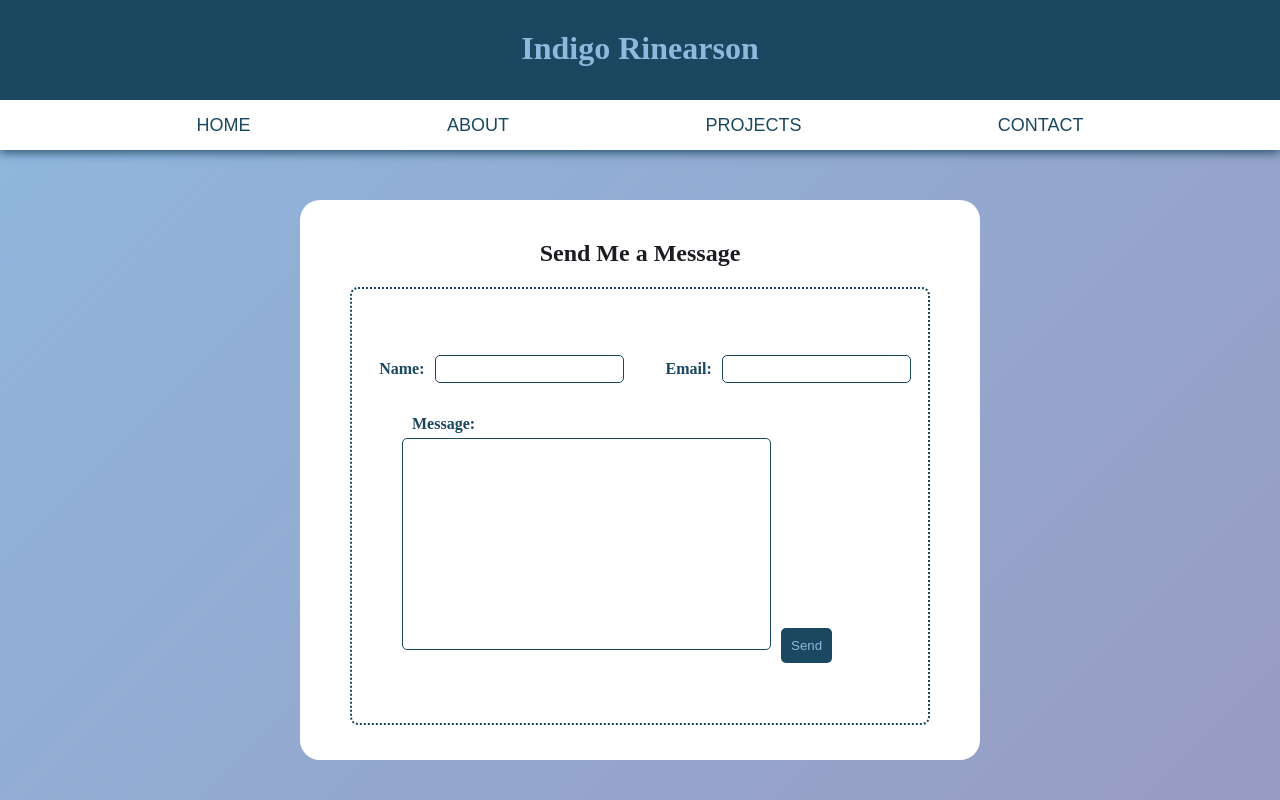
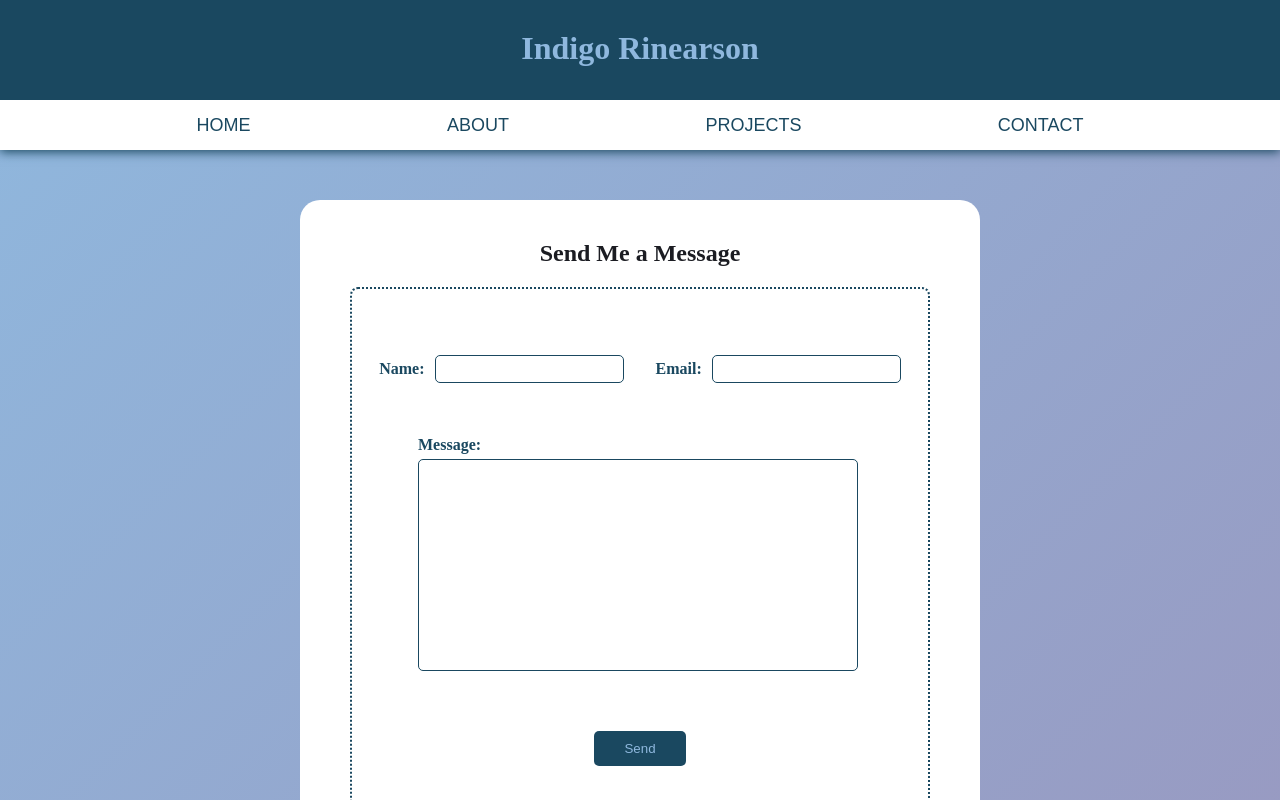
Before and after one commit to indi-rin/portfolio, a React (Create React App) app: page /contact in a window 1280 px wide. Shown: the top 800 px of the page. Built offline with nearby package versions, Linux system fonts and the light colour scheme.

Commit message:
continued form styling

```diff
--- a/package.json
+++ b/package.json
@@ -13,7 +13,6 @@
     "@types/react-dom": "^17.0.11",
     "react": "^17.0.2",
     "react-dom": "^17.0.2",
-    "react-icons": "^4.3.1",
     "react-router-dom": "^6.2.1",
     "react-scripts": "5.0.0",
     "styled-components": "^5.3.3",
--- a/src/components/Contact/Contact.style.ts
+++ b/src/components/Contact/Contact.style.ts
@@ -31,10 +31,11 @@ export const SubmitBtn = styled.button`
   background-color: ${colors.indigoDye};
   color: ${colors.aero};
   /* font-family: Didot, serif; */
-  padding: 10px;
+  padding: 10px 30px;
   border-radius: 5px;
   border: 0px;
-  margin: 10px;
+  margin: 40px auto 10px;
+  display: block;
   &:hover {
     background-color: ${colors.aero};
     color: ${colors.indigoDye};
@@ -50,7 +51,7 @@ export const FormOutline = styled.div`
 `;
 
 export const FormLabel = styled.label`
-  margin: 5px 10px;
+  margin: 5px 10px 5px 0px;
   font-weight: bold;
   font-family: Didot, serif;
   color: ${colors.indigoDye};
@@ -72,8 +73,13 @@ export const MsgInput = styled.textarea`
   border-radius: 5px;
   border: 1px solid ${colors.indigoDye};
   color: ${colors.raisinBlack};
-  width: 75%;
+  width: 90%;
+  margin: auto;
   height: 200px;
   resize: none;
   padding: 5px;
 `;
+
+export const MsgDiv = styled.div`
+  width: 100%;
+`;
--- a/src/components/Contact/Contact.tsx
+++ b/src/components/Contact/Contact.tsx
@@ -11,6 +11,7 @@ import {
   FormInput,
   LabelInputCombo,
   MsgInput,
+  MsgDiv,
 } from "./Contact.style";
 import { Spacer } from "../../App.style";
 
@@ -56,8 +57,10 @@ const Contact: FC = () => {
                 <FormInput type="email" name="user_email" />
               </LabelInputCombo>
             </ContactInfo>
-            <FormLabel>Message:</FormLabel>
-            <MsgInput name="message" />
+            <MsgDiv>
+              <FormLabel>Message:</FormLabel>
+              <MsgInput name="message" />
+            </MsgDiv>
             <SubmitBtn type="submit" value="Send">
               Send
             </SubmitBtn>
```
